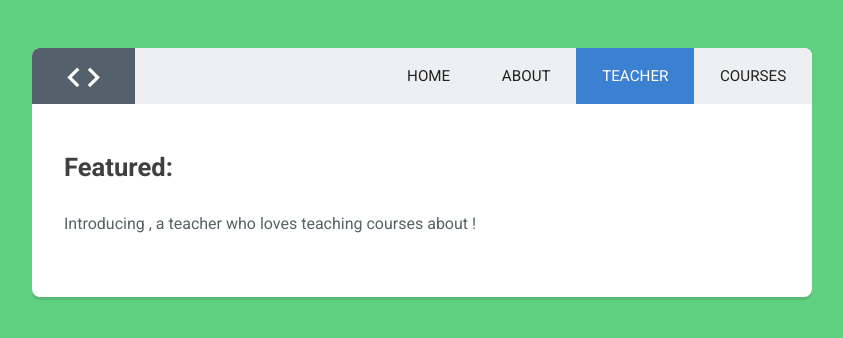
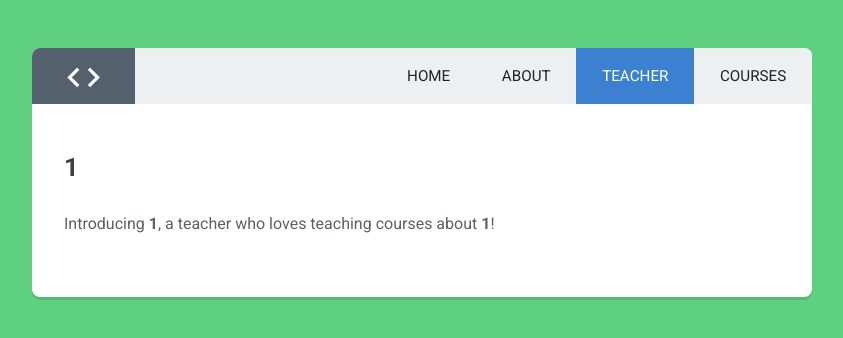
Before and after one commit to dainyleen/teachable, a React (Create React App) app: page /teachers/1/1 in a window 1280 px wide. Shown: the top 338 px of the page, without its empty margins (218-1061 px from the left). Built offline with nearby package versions, Linux system fonts and the light colour scheme.

Commit message:
Declared url parameters in App.js file

```diff
--- a/src/components/App.js
+++ b/src/components/App.js
@@ -17,7 +17,7 @@ const App = () => (
         <Route exact path='/' component={Home} />
         <Route path='/about' component={About} />
         <Route exact path='/teachers' component={Teachers} />
-        <Route path='/teachers' component={Featured} />
+        <Route path='/teachers/:topic/:name' component={Featured} />
         <Route path='/courses' component={Courses} />
         <Route component={NotFound} />
       </Switch>
--- a/src/components/Featured.js
+++ b/src/components/Featured.js
@@ -1,11 +1,13 @@
 import React from 'react';
 
-const Featured = () => {
+const Featured = ({match}) => {
+  let name = match.params.name
+  let topic = match.params.topic
 
   return (
     <div className="main-content">
-      <h2>Featured: </h2>
-      <p>Introducing <strong></strong>, a teacher who loves teaching courses about <strong></strong>!</p>
+      <h2>{name}</h2>
+      <p>Introducing <strong>{name}</strong>, a teacher who loves teaching courses about <strong>{topic}</strong>!</p>
     </div>
   );
 }
```
